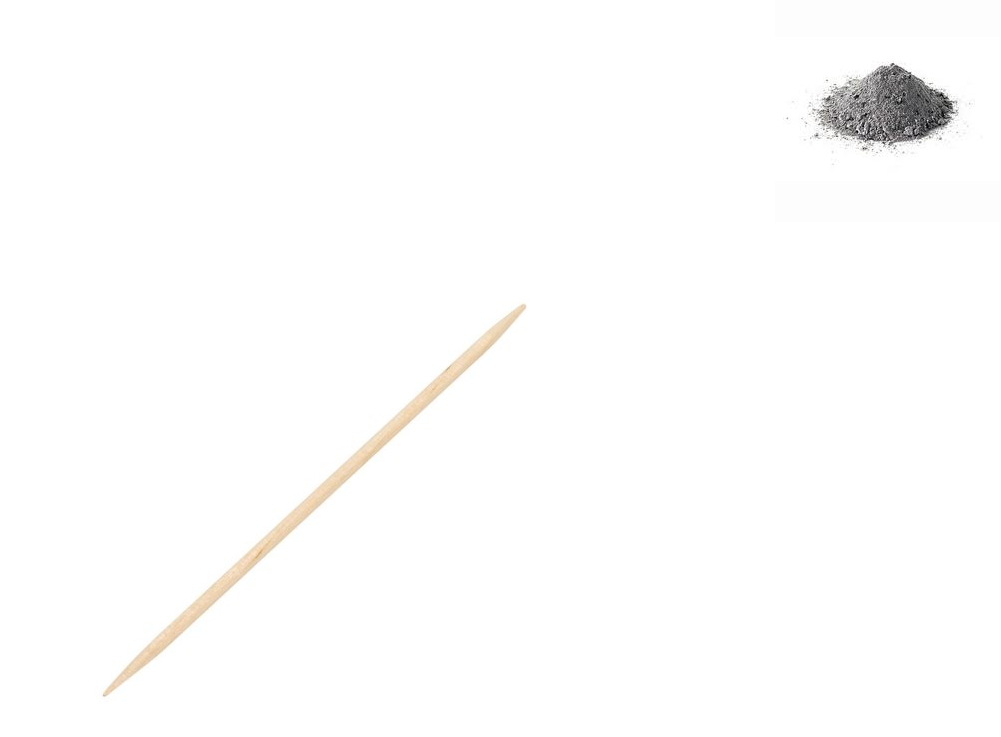
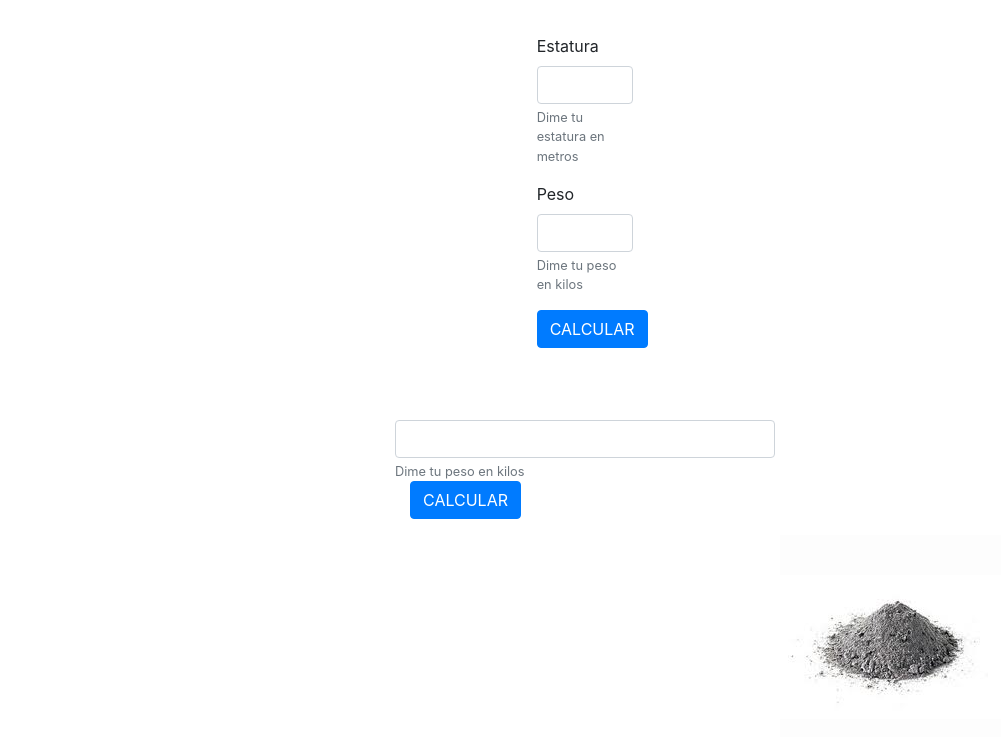
Before and after one commit to JuanCurso/CursoJavascript, a plain HTML site: page IMC/index.html in a window 1280 px wide. Shown: the part 363-1100 px from the top of the page, without its empty margins (55-1056 px from the left). Drawn offline with nearby package versions, Linux system fonts and the light colour scheme.

Commit message:
Update index.html

```diff
--- a/IMC/index.html
+++ b/IMC/index.html
@@ -42,7 +42,107 @@
                 <small id="emailHelp" class="form-text text-muted">Dime tu estatura en metros</small>
                 </div>
                 <div class="form-group">
-                <label for="peso">Peso</label>
+                <label for="peso">Peso</label><!DOCTYPE html>
+<html lang="en">
+<head>
+    <meta charset="UTF-8">
+    <meta name="viewport" content="width=device-width, initial-scale=1.0">
+    <title>Calculo de IMC</title>
+    <link rel="stylesheet" href="https://cdn.jsdelivr.net/npm/bootstrap@4.5.3/dist/css/bootstrap.min.css" integrity="sha384-TX8t27EcRE3e/ihU7zmQxVncDAy5uIKz4rEkgIXeMed4M0jlfIDPvg6uqKI2xXr2" crossorigin="anonymous">
+    <script src="https://code.jquery.com/jquery-3.5.1.slim.min.js" integrity="sha384-DfXdz2htPH0lsSSs5nCTpuj/zy4C+OGpamoFVy38MVBnE+IbbVYUew+OrCXaRkfj" crossorigin="anonymous"></script>
+    <script src="https://cdn.jsdelivr.net/npm/bootstrap@4.5.3/dist/js/bootstrap.bundle.min.js" integrity="sha384-ho+j7jyWK8fNQe+A12Hb8AhRq26LrZ/JpcUGGOn+Y7RsweNrtN/tE3MoK7ZeZDyx" crossorigin="anonymous"></script>
+
+    <script>
+
+        function calculaIMC(peso, estatura) {
+            return Math.round(peso/Math.pow(estatura, 2));
+        }
+
+
+        function calcula() {
+
+            const cajaPeso = document.getElementById("peso");
+            const cajaEstatura = document.getElementById("estatura");
+            const textoIMC = document.getElementById("imc");
+            const imagen = document.getElementById("imagen");
+
+
+            let resultadoIMC = calculaIMC(cajaPeso.value, cajaEstatura.value);
+            textoIMC.innerHTML = "Tu IMC es de " + resultadoIMC;
+
+
+            switch (true) {
+                case resultadoIMC < 16:
+                    console.log("desnutrido");
+                    imagen.setAttribute("src", "img/desnutrido.jpeg");
+                    break;
+                case resultadoIMC >= 16 && resultadoIMC < 18:
+                    console.log("delgado");
+                    imagen.setAttribute("src", "img/delgado.jpg");
+                    break;
+                case resultadoIMC >= 18 && resultadoIMC < 25:
+                    console.log("ideal");
+                    imagen.setAttribute("src", "img/ideal.jpg");
+                    break;
+                case resultadoIMC >= 25 && resultadoIMC < 31:
+                    console.log("sobrepeso");
+                    imagen.setAttribute("src", "img/sobrepeso.jpg");
+                    break;
+                default:
+                    console.log("obeso");
+                    imagen.setAttribute("src", "img/obeso.jpg");
+                    break;
+            }
+
+            setTimeout(() => {
+                cajaPeso.value = "";
+                cajaEstatura.value = "";
+
+                textoIMC.innerHTML= "";
+                imagen.setAttribute("src", "");
+            }, 3000);
+
+        }
+
+    </script>
+
+</head>
+<body class="container">
+
+    <h1>Calculadora de IMC</h1>
+    <div class="row pt-5">
+        <div class="col-4"></div>
+        <div class="col-4">
+
+        <form>
+            <div class="form-group">
+            <label for="estatura">Estatura</label>
+            <input type="number" class="form-control" id="estatura" aria-describedby="emailHelp">
+            <small id="emailHelp" class="form-text text-muted">Dime tu estatura en metros</small>
+            </div>
+            <div class="form-group">
+            <label for="peso">Peso</label>
+            <input type="number" class="form-control" id="peso">
+            <small id="emailHelp" class="form-text text-muted">Dime tu peso en kilos</small>
+
+            </div>
+            <button type="button" class="btn btn-primary" onclick="calcula()">CALCULAR</button>
+        </form>
+        </div>
+        <div class="col-4"></div>
+    </div>
+
+    <div class="row pt-5">
+        <div class="col-2"></div>
+        <div class="col-4 d-flex align-items-center">
+            <div id="imc"></div>
+        </div>
+        <div class="col-4">
+            <img class="img-fluid" id="imagen" src="" alt="">
+        <div class="col-2"></div>
+    </div>
+</body>
+</html>
                 <input type="nunber" class="form-control" id="peso">
                 <small id="emailHelp" class="form-text text-muted">Dime tu peso en kilos</small>
 
```
